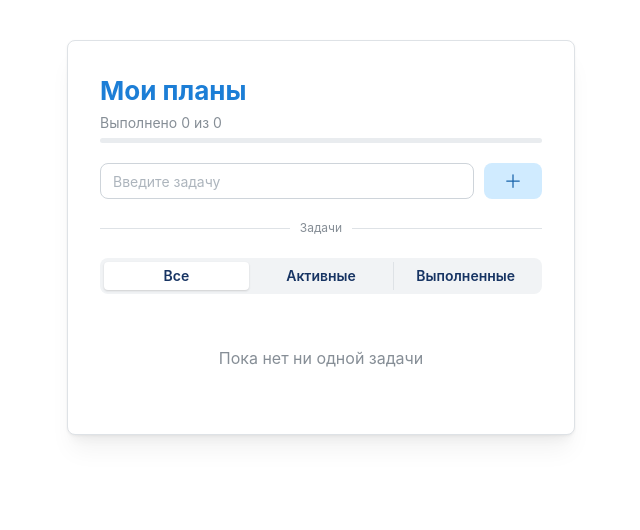
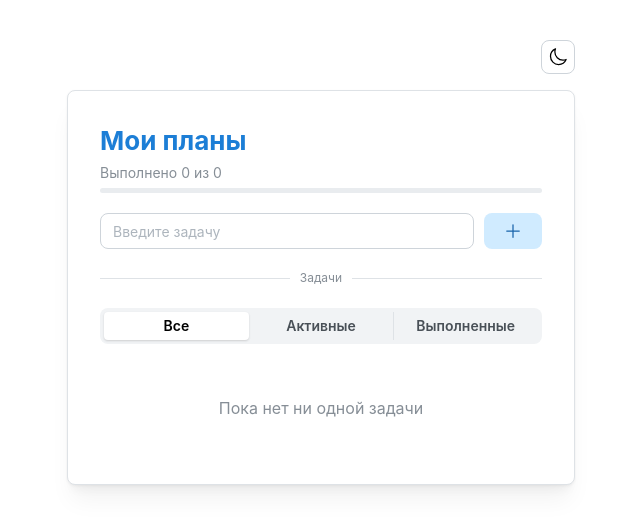
Before and after one commit to masha-masha/ToDoApp, a React (Vite) app: page / in a window 1280 px wide. Shown: the top 530 px of the page, without its empty margins (319-959 px from the left). Built offline with nearby package versions, Linux system fonts and the light colour scheme.

Commit message:
feat: add themeToggle for change light<=>dark

```diff
--- a/src/App.tsx
+++ b/src/App.tsx
@@ -2,6 +2,7 @@
  Container,
  Paper,
  Stack,
+ Group,
  Divider,
  SegmentedControl,
  Text,
@@ -10,6 +11,7 @@
 import { TodoHeader } from "./components/TodoHeader";
 import { TodoInput } from "./components/TodoInput";
 import { TodoItem } from "./components/TodoItem";
+import { ThemeToggle } from "./components/ThemeToggle";
 import { useAppSelector, useAppDispatch } from "./store/hooks";
 import { setFilter, type TodoFilter } from "./store/todoSlice";
 
@@ -28,6 +30,9 @@
 
  return (
   <Container size="xs" py={40}>
+   <Group justify="flex-end" mb="md">
+    <ThemeToggle />
+   </Group>
    <Paper withBorder shadow="md" p="xl" radius="md">
     <Stack gap="lg">
      <TodoHeader total={todos.length} completed={completedCount} />
@@ -38,13 +43,8 @@
       fullWidth
       value={currentFilter}
       onChange={(val) => dispatch(setFilter(val as TodoFilter))}
-        styles={{
-        label: {
-            color:"#173463"
-        }
-      }}
       data={[
-       { label: "Все", value: "all"},
+       { label: "Все", value: "all" },
        { label: "Активные", value: "active" },
        { label: "Выполненные", value: "done" },
       ]}
--- /dev/null
+++ b/src/components/ThemeToggle.tsx
@@ -0,0 +1,22 @@
+import { ActionIcon, useMantineColorScheme, useComputedColorScheme } from '@mantine/core';
+import { SunIcon, MoonIcon } from '@heroicons/react/24/outline';
+
+export function ThemeToggle() {
+  const { setColorScheme } = useMantineColorScheme();
+  const computedColorScheme = useComputedColorScheme('light');
+
+  return (
+    <ActionIcon
+      onClick={() => setColorScheme(computedColorScheme === 'light' ? 'dark' : 'light')}
+      variant="default"
+      size="lg"
+      aria-label="Toggle color scheme"
+    >
+      {computedColorScheme === 'light' ? (
+        <MoonIcon width={20} />
+      ) : (
+        <SunIcon width={20}/>
+      )}
+    </ActionIcon>
+  );
+}
```
